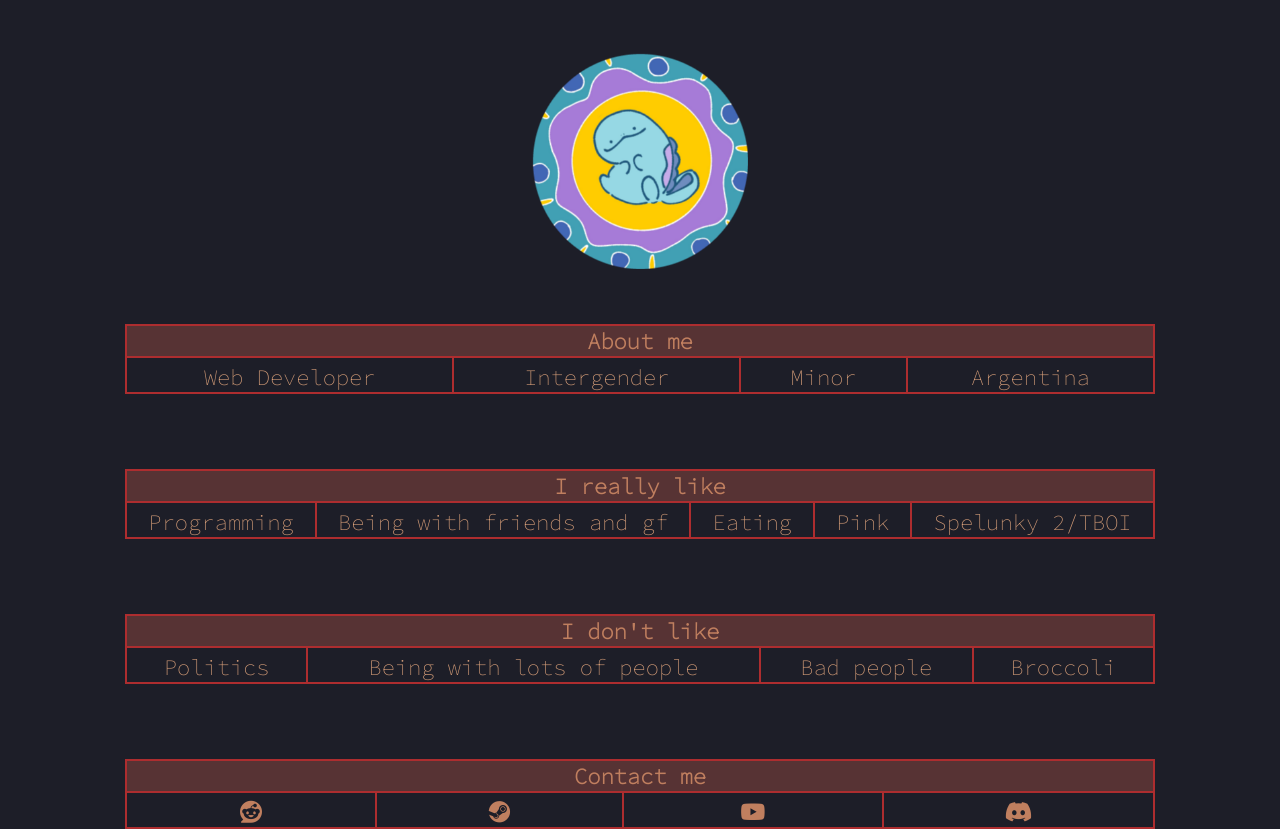
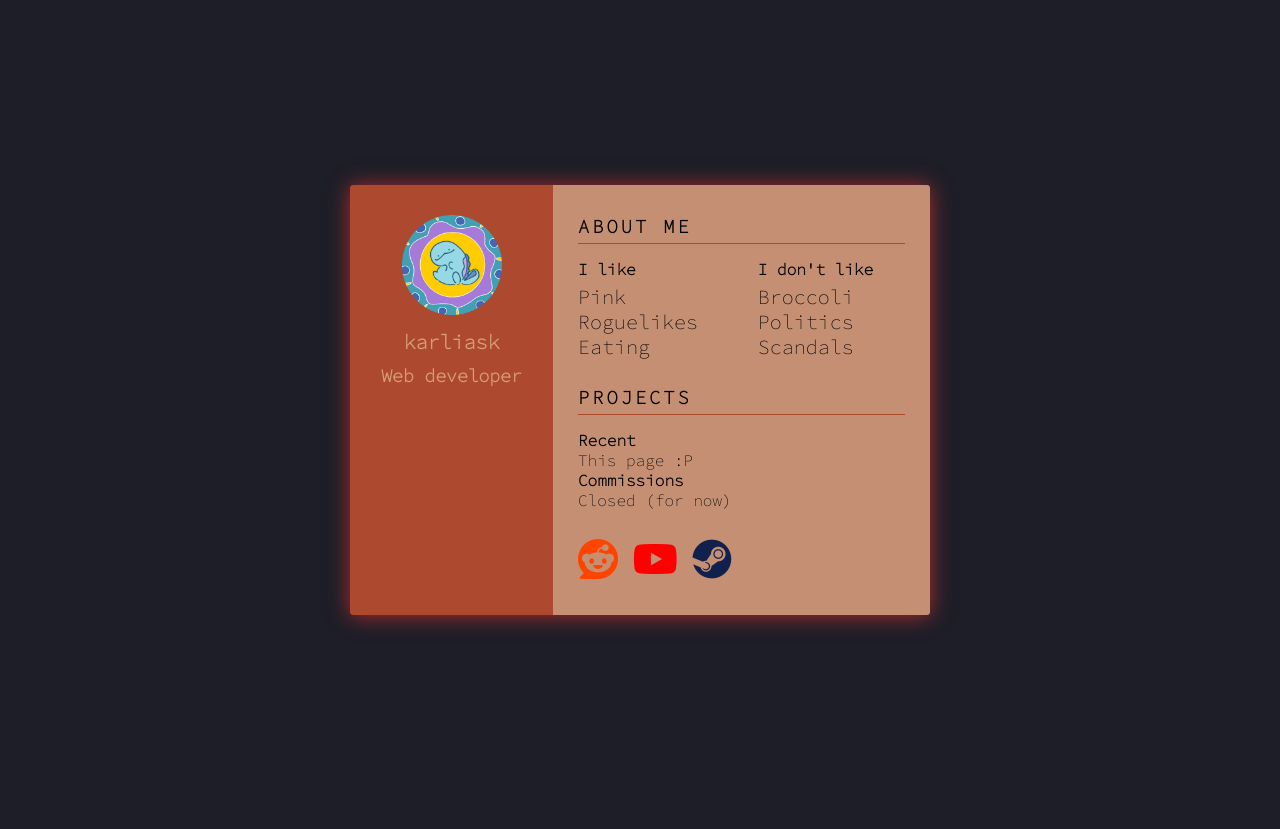
Before and after one commit to karliask/karliask, a plain HTML site: page index.html in a window 1280 px wide. After the commit the page ends 800 px from the top, so only its background shows below. Drawn offline with Linux system fonts and the light colour scheme.

Commit message:
Add files via upload

```diff
--- /dev/null
+++ b/gega.css
@@ -0,0 +1,113 @@
+*{
+    margin:0;
+    padding:0;
+    box-sizing: border-box;
+    list-style: none;
+    font-family: 'Source Code Pro', monospace;
+}
+
+body {
+    background-color:#1d1e28;
+}
+
+.wrapper {
+    position:absolute;
+    top:50%;
+    left:50%;
+    transform: translate(-50%,-50%);
+    width: 580px;
+    display: flex;
+    box-shadow: 0 1px 20px 0 #ad2d2f
+}
+
+.wrapper .left {
+    width: 35%;
+    background-color: #ac492f;
+    padding: 30px 20px;
+    border-top-left-radius: 3px;
+    border-bottom-left-radius: 3px;
+    text-align: center;
+    color: #d59d78;
+}
+
+.wrapper .left img{
+    margin-bottom: 10px;
+    border-radius: 1px;
+}
+
+.wrapper .left h4{
+    margin-bottom: 10px;
+}
+
+.wrapper .left p{
+    font-size:12px
+}
+
+.wrapper .right {
+    width: 65%;
+    background: #c58f74;
+    border-top-right-radius: 3px ;
+    border-bottom-right-radius: 3px;
+    padding: 30px 25px
+}
+
+.wrapper .right .info,
+.wrapper .right .projects {
+    margin-bottom: 25px;
+}
+
+.wrapper .right .info h3,
+.wrapper .right .projects h3{
+    margin-bottom: 15px;
+    padding-bottom: 5px;
+    border-bottom: 1px solid #ad4b2d;
+    text-transform: uppercase;
+    letter-spacing: 3px;
+}
+
+.wrapper .right .info_data,
+.wrapper .right .proyects_data {
+    display: flex;
+    justify-content: space-between;
+}
+
+.wrapper .right .info_data .data,
+.wrapper .right .proyects_data .data{
+    width: 45%;
+
+}
+
+.wrapper .right .info_data .data h4,
+.wrapper .right .proyects_data .data h4{
+    display: flex;
+    margin-bottom: 5px;
+}
+
+.wrapper .right .info_data .data p,
+.wrapper .right .proyects_data .data p {
+    font-size: 20px;
+    margin-bottom: 2px;
+}
+
+.wrapper .contacts ul{
+    display:flex;
+
+}
+
+.wrapper .contacts{
+    display: flex;
+    text-align:center;
+}
+
+.wrapper .contacts .omg{
+    display: block;
+
+}
+
+.opa {
+    animation: fade 3s forwards
+}
+
+@keyframes fade {
+    to {opacity: 1}
+}
--- a/index.html
+++ b/index.html
@@ -10,79 +10,55 @@
     <link rel="preconnect" href="https://fonts.gstatic.com" crossorigin>
     <link href="https://fonts.googleapis.com/css2?family=Source+Code+Pro:wght@200&display=swap" rel="stylesheet">
     <script src="https://kit.fontawesome.com/f793a0b768.js" crossorigin="anonymous"></script>
-    <link rel="stylesheet" href="main.css">
+    <link rel="stylesheet" href="gega.css">
     <title>About me</title>
 </head>
-<body style="background-color:#1d1e28; font-size: 20px; align-self:center" id="content">
-    <h1 style="color: #d59d78; position:relative; align-self:center"></h1>
-    <div style="display:inline-block" >
-    <a href="https://twitter.com/piiiii_omusubi5" target=_blank><img style="opacity:0" src="images/q u a g.png" width="215px" alt="My current PFP" title="My current PFP. Click to see the creator" id="pfp"> </a>
 
+<body>
+    <div class="opa" style="opacity:0">
+        <div class="wrapper">
+            <div class="left">
+                <img src="images/q u a g.png" alt="user" width="100">
+                <h4><b><a style="font-size: 20px">karliask</a></b></h4>
+                <p style="font-size: 18px"><b>Web developer</b></p>
+            </div>
+            <div class="right">
+                <div class="info">
+                    <h3>About me</h3>
+                    <div class="info_data">
+                        <div class="data">
+                            <h4>I like</h4>
+                            <p>Pink Roguelikes  Eating</p>
+                        </div>
+                        <div class="data">
+                        <h4>I don't like</h4>
+                            <p>Broccoli Politics Scandals</p>
+                    </div>
+                    </div>
+                </div>
+
+                <div class="projects">
+                    <h3>Projects</h3>
+                    <div class="projects_data">
+                        <div class="data">
+                            <h4>Recent</h4>
+                            <p>This page :P</p>
+                        </div>
+                        <div class="data">
+                        <h4>Commissions</h4>
+                            <p>Closed (for now)</p>
+                    </div>
+                    </div>
+                </div>
+                <div class="contacts">
+                    <a href="https://www.reddit.com/user/karliask" style="font-size: 40px; color: #ff4400" target=_blank><i class="fab fa-reddit" class="omg" ></i></a>
+                    <a>ㅤ</a>
+                    <a href="https://www.youtube.com/channel/UCQ4CjKOtQjqelUtbwAbh8Ag" style="color:red; font-size: 40px" target=_blank><i class="fab fa-youtube" class="omg"></i></a>
+                    <a>ㅤ</a>
+                    <a href="https://steamcommunity.com/id/karliask/" style="font-size: 40px; color: #10214d" target=_blank><i class="fab fa-steam" class="omg"></i></a>
+                </div>
+            </div>
+        </div>
     </div>
-    <br>
-    <br>
-    <table bgcolor="#ad2d2f" class="abouttable" style="font-size:22px" id="table1">
-        <tr bgcolor="#573334">
-            <th colspan="4">
-                <a style="color:#c07f5f">About me</a>
-            </th>
-        </tr>
-        <tr bgcolor="#1d1e28">
-            <td><a style="color:#d59d78">ㅤWeb Developerㅤ</a></td>
-            <td><a style="color:#d59d78">ㅤIntergenderㅤ</a></td>
-            <td><a style="color:#d59d78">ㅤMinorㅤ</a></td>
-            <td><a style="color:#d59d78">ㅤArgentinaㅤ</a></td>
-        </tr>
-    </table>
-    <br>
-    <br>
-    <br>
-    <table bgcolor="#ad2d2f" class="abouttable" style="font-size:22px;" id="table2">
-        <tr bgcolor="#573334">
-            <th colspan="5">
-                <a style="color:#c07f5f">I really like</a>
-            </th>
-        </tr>
-        <tr bgcolor="#1d1e28">
-            <td><a style="color:#d59d78">ㅤProgrammingㅤ</a></td>
-            <td><a style="color:#d59d78">ㅤBeing with friends and gfㅤ</a></td>
-            <td><a style="color:#d59d78">ㅤEatingㅤ</a></td>
-            <td><a style="color:#d59d78">ㅤPinkㅤ</a></td>
-            <td><a style="color:#d59d78">ㅤSpelunky 2/TBOIㅤ</a></td>
-        </tr>
-    </table>
-    <br>
-    <br>
-    <br>
-    <table bgcolor="#ad2d2f" class="abouttable" style="font-size:22px" id="table3">
-        <tr bgcolor="#573334">
-            <th colspan="4">
-                <a style="color:#c07f5f">I don't like</a>
-            </th>
-        </tr>
-        <tr bgcolor="#1d1e28">
-            <td><a style="color:#d59d78">ㅤPoliticsㅤ</a></td>
-            <td><a style="color:#d59d78">ㅤBeing with lots of peopleㅤ</a></td>
-            <td><a style="color:#d59d78">ㅤBad peopleㅤ</a></td>
-            <td><a style="color:#d59d78">ㅤBroccoliㅤ</a></td>
-        </tr>
-    </table>
-    <br>
-    <br>
-    <br>
-    <table bgcolor="#ad2d2f" class="abouttable" style="font-size:22px" id="table4">
-        <tr bgcolor="#573334">
-            <th colspan="4">
-                <a style="color:#c07f5f">Contact me</a>
-            </th>
-        </tr>
-        <tr bgcolor="#1d1e28">
-            <td><a style="color:#c07f5f; text-decoration:none" href="https://www.reddit.com/user/karliask" target=_blank>ㅤ<i class="fab fa-reddit" title="My reddit profile" alt="Reddit logo" ></i>ㅤ</a></td>
-            <td><a style="color:#c07f5f; text-decoration:none" href="https://steamcommunity.com/id/karliask/" target=_blank>ㅤ<i class="fab fa-steam" title="My steam profile" alt="Steam logo" ></i>ㅤ</a></td>
-            <td><a style="color:#c07f5f; text-decoration:none" href="https://www.youtube.com/channel/UCQ4CjKOtQjqelUtbwAbh8Ag" target=_blank>ㅤ<i class="fab fa-youtube" title="My youtube channel" alt="Youtube Logo" ></i>ㅤ</a></td>
-            <td><a style="color:#c07f5f">ㅤ<i class="fab fa-discord" title="karliask#3899" alt="Discord Logo"></i>ㅤ</a></td>
-        </tr>
-    </table>
-
 </body>
 </html>
```
